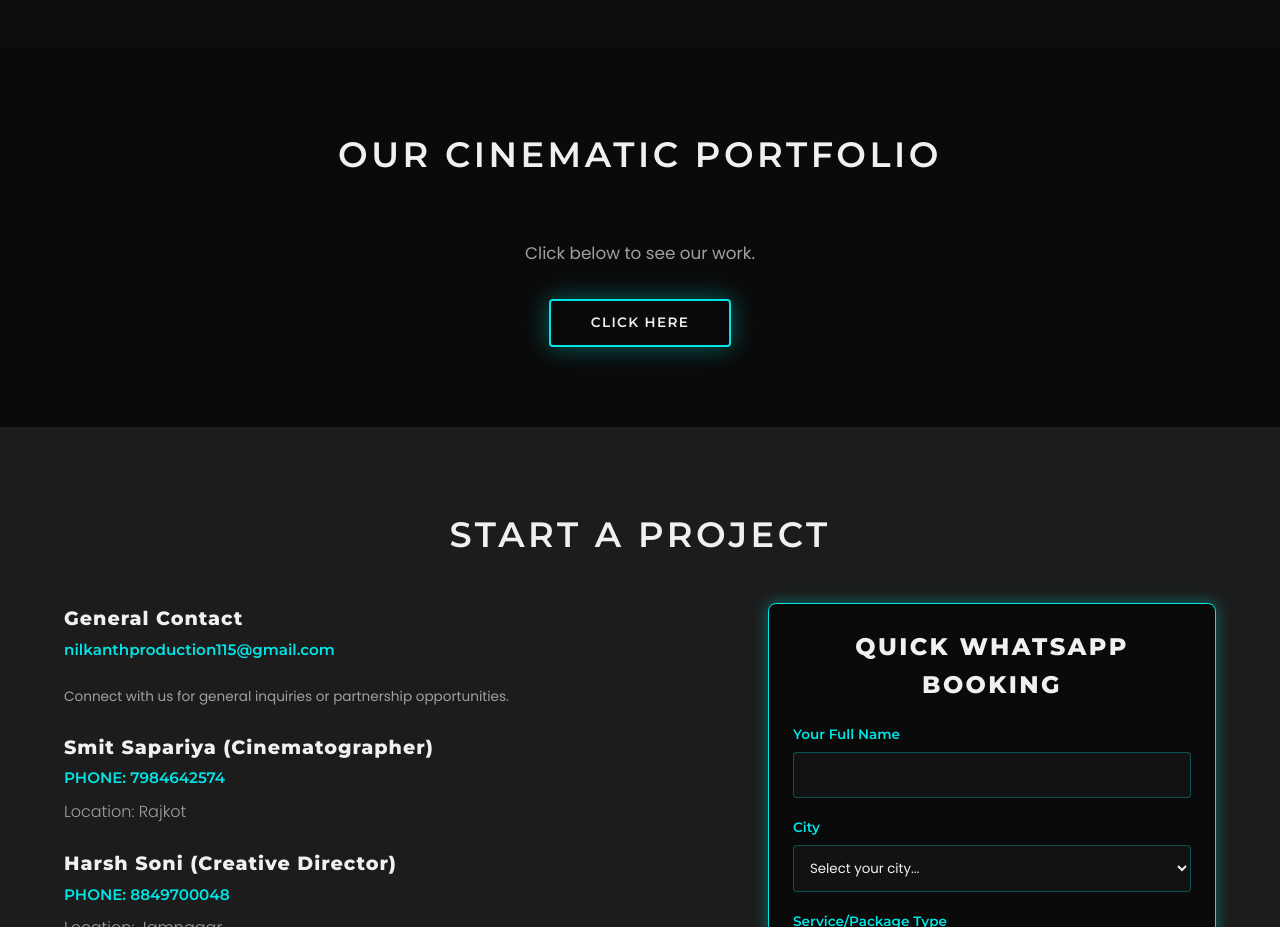
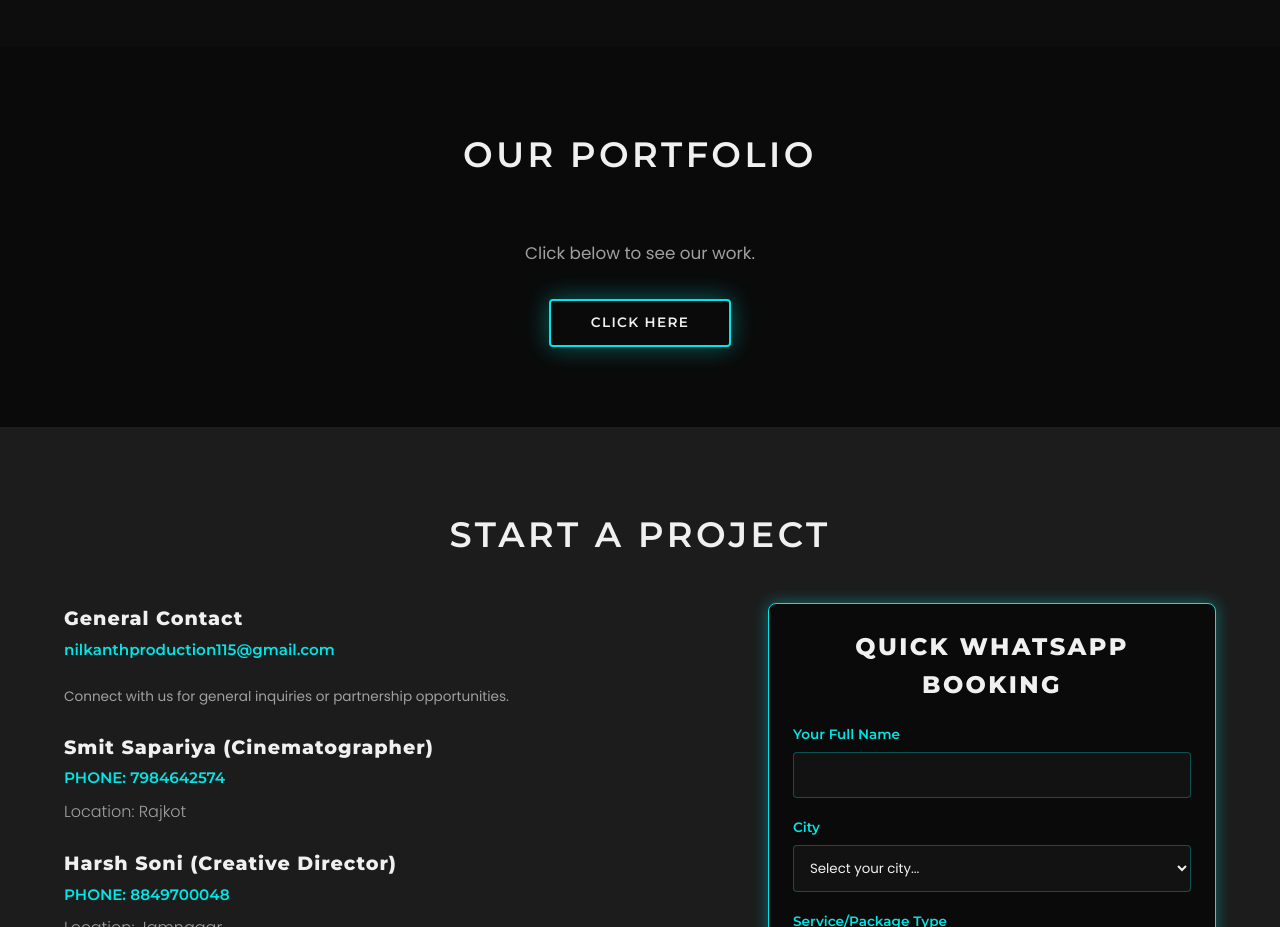
Before and after one commit to NilkanthProductions115/nilkanthproductions, a plain HTML site: page index.html in a window 1280 px wide. Shown: the part 3360-4287 px from the top of the page. Drawn offline with Linux system fonts and the light colour scheme.

Commit message:
Update index.html

```diff
--- a/index.html
+++ b/index.html
@@ -820,7 +820,7 @@
     <!-- 06. PROJECTS SECTION -->
     <section id="projects" class="section-padding" style="background-color: var(--color-dark);">
         <div class="container" style="text-align: center;">
-            <h2 style="width: 100%;">Our Cinematic Portfolio</h2>
+            <h2 style="width: 100%;">Our Portfolio</h2>
             <div style="max-width: 800px; margin: 0 auto; padding-top: 1rem;">
                 <p style="font-size: 1.05rem; color: var(--color-text-subtle); margin-bottom: 2rem;">
                     Click below to see our work.
```
